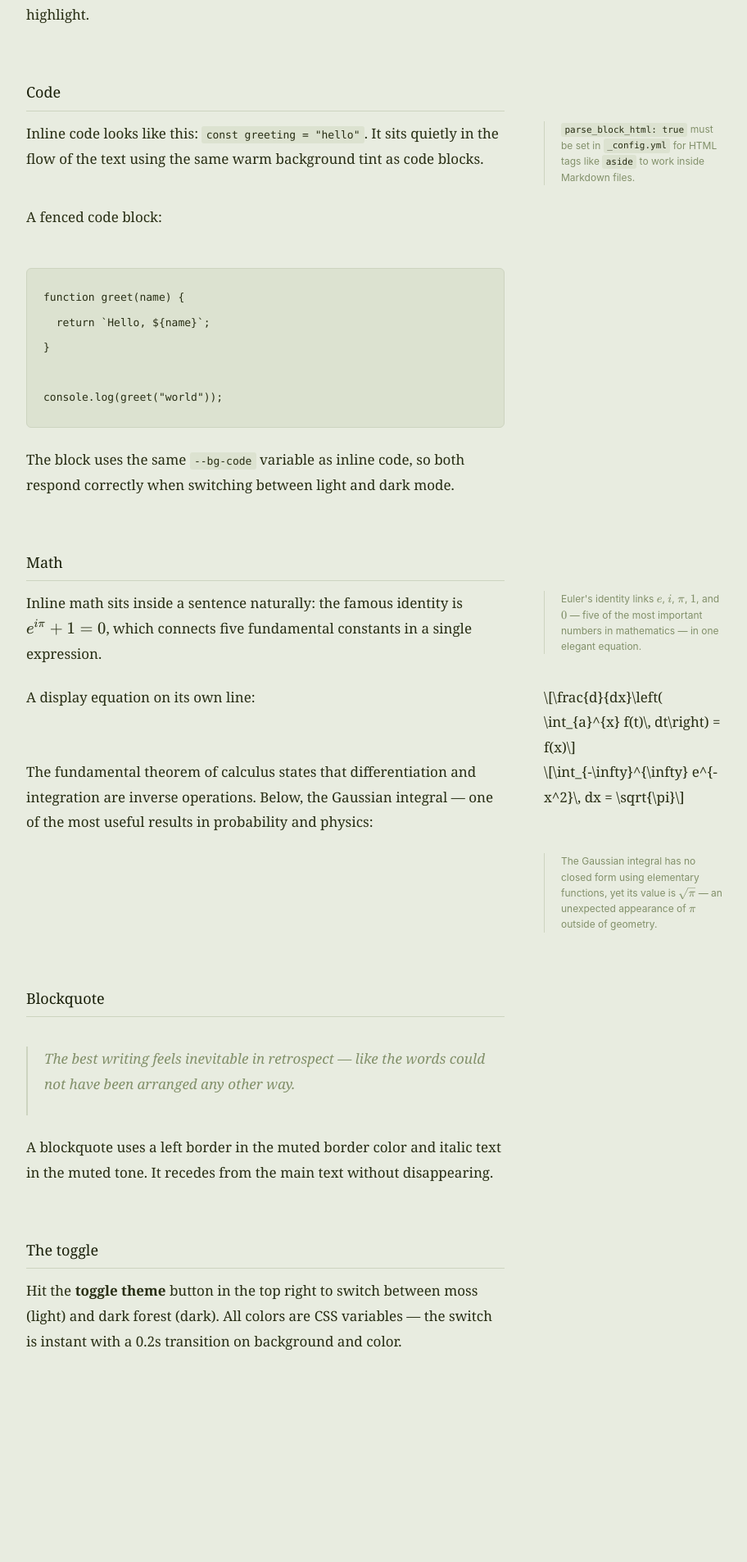
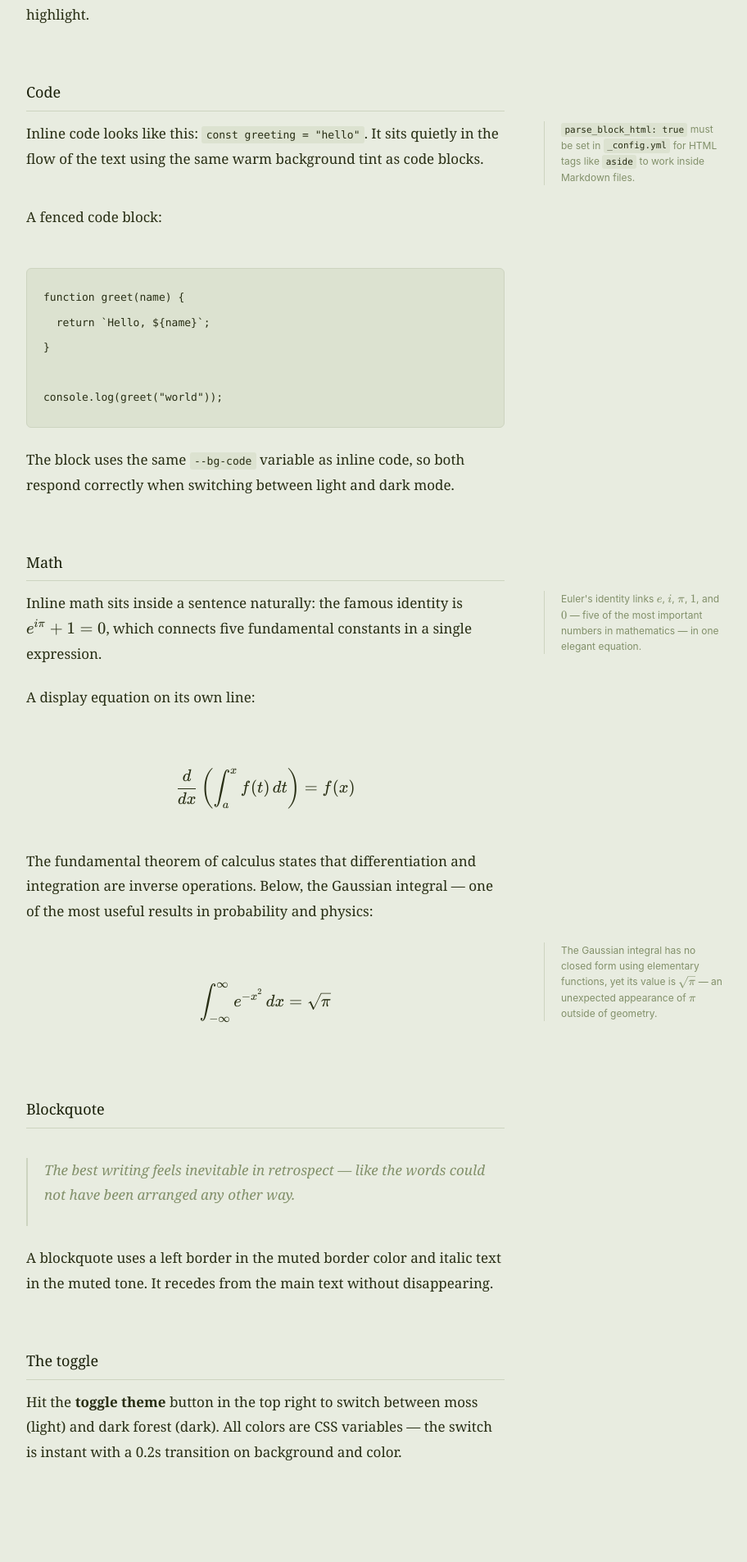
Before and after one commit to Hrbacek/hrbacek.github.io, a Jekyll site: the page built from _posts/2025-03-15-hello-world.md, in a window 1280 px wide. Shown: the part 742-2648 px from the top of the page at 82% size, without its empty margins (182-1094 px from the left). Built offline with Jekyll 4.4.1, drawn with Linux system fonts in a browser that asks for light colours; before the commit the page ends 2513 px from its top, so only the background shows below that.

Commit message:
fix math

```diff
--- a/_posts/2025-03-15-hello-world.md
+++ b/_posts/2025-03-15-hello-world.md
@@ -62,17 +62,19 @@
 
 A display equation on its own line:
 
-$$
-\frac{d}{dx}\left( \int_{a}^{x} f(t)\, dt\right) = f(x)
-$$
+<div class="math-block" markdown="0">
+$$\frac{d}{dx}\left( \int_{a}^{x} f(t)\, dt\right) = f(x)$$
+</div>
 
 The fundamental theorem of calculus states that differentiation and
 integration are inverse operations. Below, the Gaussian integral — one
 of the most useful results in probability and physics:
 
+<div class="math-block" markdown="0">
 $$
 \int_{-\infty}^{\infty} e^{-x^2}\, dx = \sqrt{\pi}
 $$
+</div>
 
 <aside markdown="0">
 The Gaussian integral has no closed form using elementary functions, yet
--- a/style.css
+++ b/style.css
@@ -318,3 +318,20 @@
     gap: 0.25rem;
   }
 }
+
+/* ── Math ── */
+.katex-display {
+  grid-column: 1;
+  overflow-x: auto;
+  padding: 0.5rem 0;
+}
+
+.post-body .katex-display {
+  grid-column: 1;
+}
+
+.math-block {
+  grid-column: 1;
+  margin: 1.5rem 0;
+  overflow-x: auto;
+}
```
